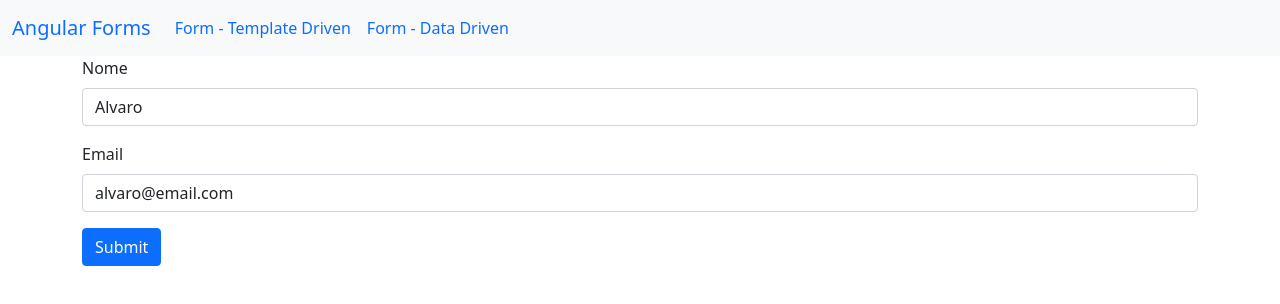
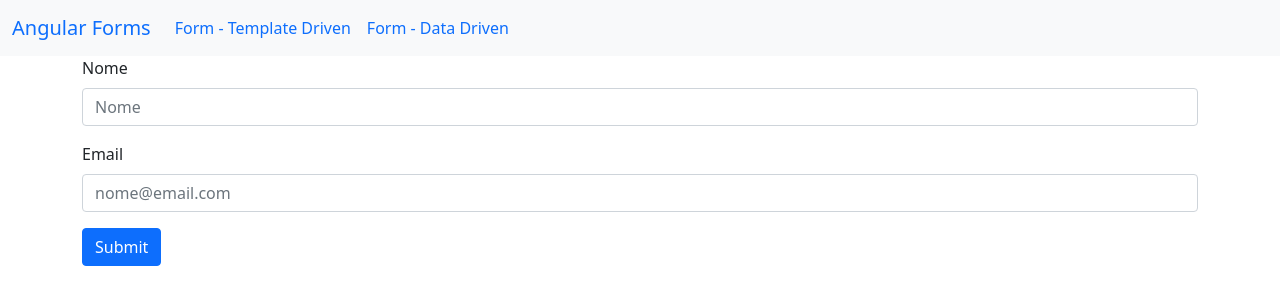
Before and after one commit to alvarogularte/angular-curso, an Angular app in the folder forms/: page /templateForm in a window 1280 px wide. Shown: the top 304 px of the page. Built offline with nearby package versions, Linux system fonts and the light colour scheme.

Commit message:
new: cria conteúdo da aula Forms (template driven) Aplicando CSS na validação dos campos

```diff
--- a/forms/src/app/template-form/template-form.component.css
+++ b/forms/src/app/template-form/template-form.component.css
@@ -0,0 +1,3 @@
+.ng-invalid.ng-touched:not(form) {
+  border: 1px solid red;
+}
--- a/forms/src/app/template-form/template-form.component.ts
+++ b/forms/src/app/template-form/template-form.component.ts
@@ -9,8 +9,8 @@ import { NgForm } from '@angular/forms';
 export class TemplateFormComponent implements OnInit {
 
   usuario: any = {
-    nome: 'Alvaro',
-    email: 'alvaro@email.com'
+    nome: null,
+    email: null
   }
 
   onSubmit(form: NgForm) {
```
